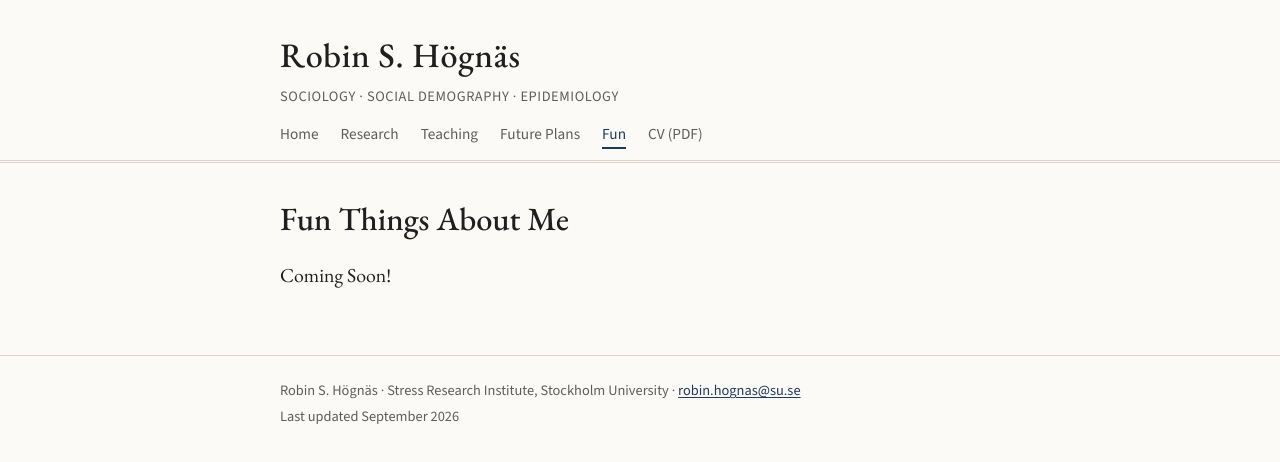
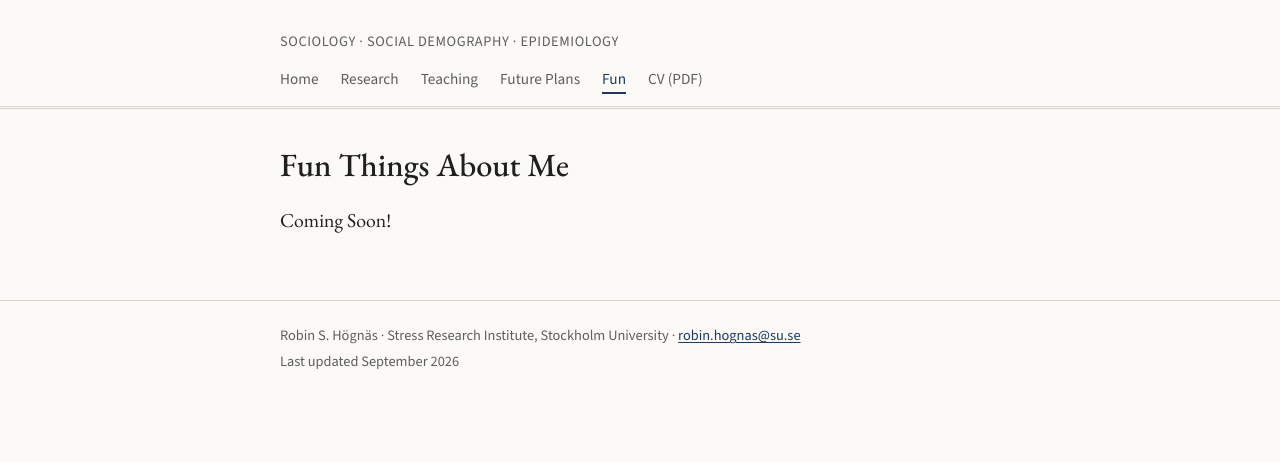
Before and after one commit to rshognas/rshognas.github.io, a plain HTML site: page fun.html in a window 1280 px wide. Drawn offline with nearby package versions, Linux system fonts and the light colour scheme.

Commit message:
Remove name from page header
Co-Authored-By: Claude Opus 5.5 <noreply@anthropic.com>

```diff
--- a/fun.html
+++ b/fun.html
@@ -13,7 +13,6 @@
 <body>
   <header class="site-header">
     <div class="wrap">
-      <p class="site-name"><a href="index.html">Robin S. Högnäs</a></p>
       <p class="site-tagline">Sociology · Social Demography · Epidemiology</p>
       <nav class="site-nav" aria-label="Main">
         <ul>
```
Also changed, not shown: future.html (+0 -1 lines), index.html (+0 -1 lines), research.html (+0 -1 lines), teaching.html (+0 -1 lines).
